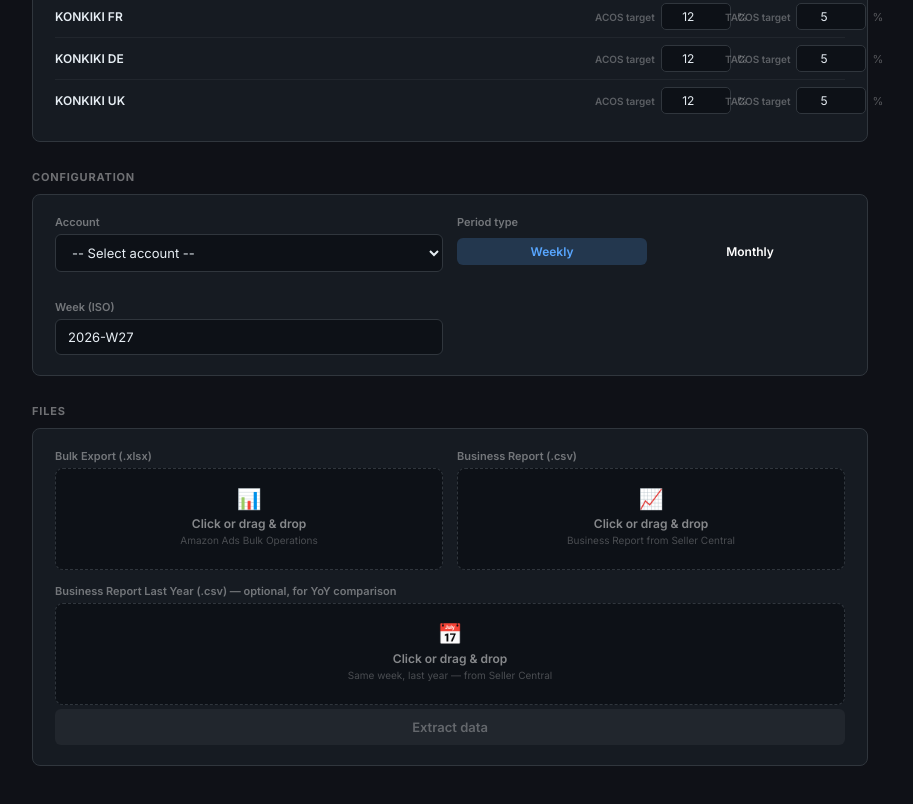
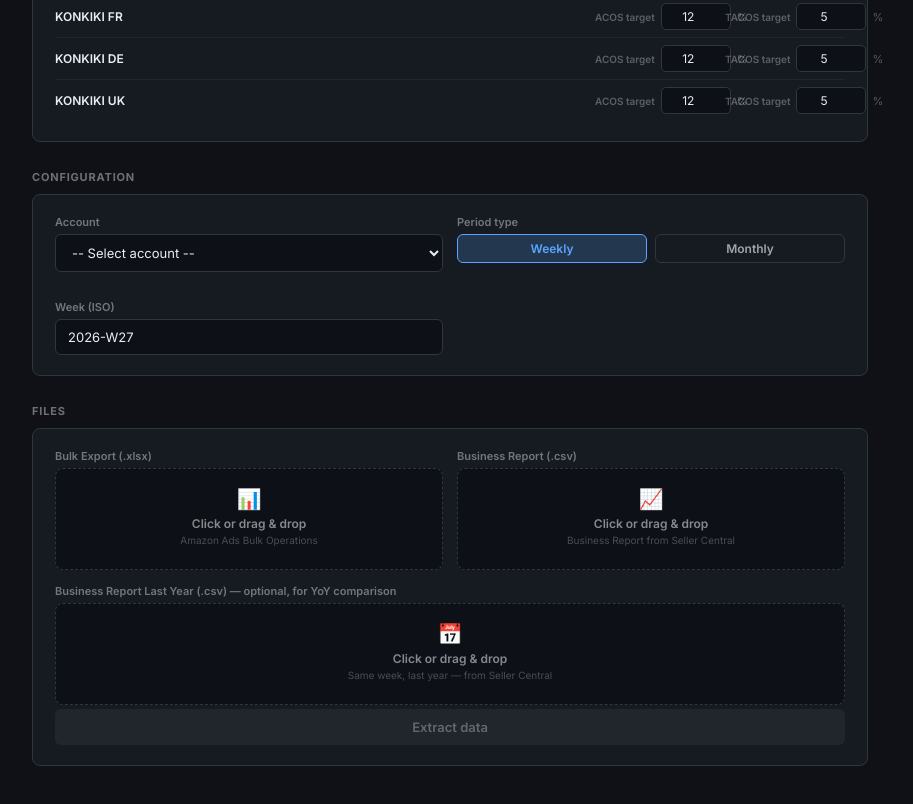
Before and after one commit to hasfyyy/dashboard-insiders, a plain HTML site: page index.html in a window 1280 px wide. Shown: the part 2028-2832 px from the top of the page, without its empty margins (190-1103 px from the left). Drawn offline with Linux system fonts and the light colour scheme.

Commit message:
dashboard update

```diff
--- a/index.html
+++ b/index.html
@@ -211,8 +211,8 @@
     <div class="field">
       <label>Period type</label>
       <div style="display:flex;gap:8px;margin-top:4px">
-        <button id="ptWeekly" class="btn" style="flex:1;padding:6px;font-size:12px;background:rgba(88,166,255,.2);border-color:#58a6ff" onclick="setPeriodType('weekly')">Weekly</button>
-        <button id="ptMonthly" class="btn" style="flex:1;padding:6px;font-size:12px" onclick="setPeriodType('monthly')">Monthly</button>
+        <button id="ptWeekly" class="btn" style="flex:1;padding:6px;font-size:12px;background:rgba(88,166,255,.2);border:1px solid #58a6ff;color:#58a6ff;margin-top:0;width:auto" onclick="setPeriodType('weekly')">Weekly</button>
+        <button id="ptMonthly" class="btn" style="flex:1;padding:6px;font-size:12px;background:transparent;border:1px solid #30363d;color:rgba(255,255,255,.6);margin-top:0;width:auto;cursor:pointer" onclick="setPeriodType('monthly')">Monthly</button>
       </div>
     </div>
     <div class="field">
@@ -637,12 +637,12 @@
     var lbl  = document.getElementById('weekInpLabel');
     var inp  = document.getElementById('weekInp');
     if (type === 'monthly') {
-      wBtn.style.background='transparent'; wBtn.style.borderColor='#30363d'; wBtn.style.color='';
+      wBtn.style.background='transparent'; wBtn.style.borderColor='#30363d'; wBtn.style.color='rgba(255,255,255,.6)';
       mBtn.style.background='rgba(88,166,255,.2)'; mBtn.style.borderColor='#58a6ff'; mBtn.style.color='#58a6ff';
       lbl.textContent = 'Month (ISO)';
       inp.placeholder = 'e.g. 2026-M06';
     } else {
-      mBtn.style.background='transparent'; mBtn.style.borderColor='#30363d'; mBtn.style.color='';
+      mBtn.style.background='transparent'; mBtn.style.borderColor='#30363d'; mBtn.style.color='rgba(255,255,255,.6)';
       wBtn.style.background='rgba(88,166,255,.2)'; wBtn.style.borderColor='#58a6ff'; wBtn.style.color='#58a6ff';
       lbl.textContent = 'Week (ISO)';
       inp.placeholder = 'e.g. 2026-W26';
```
